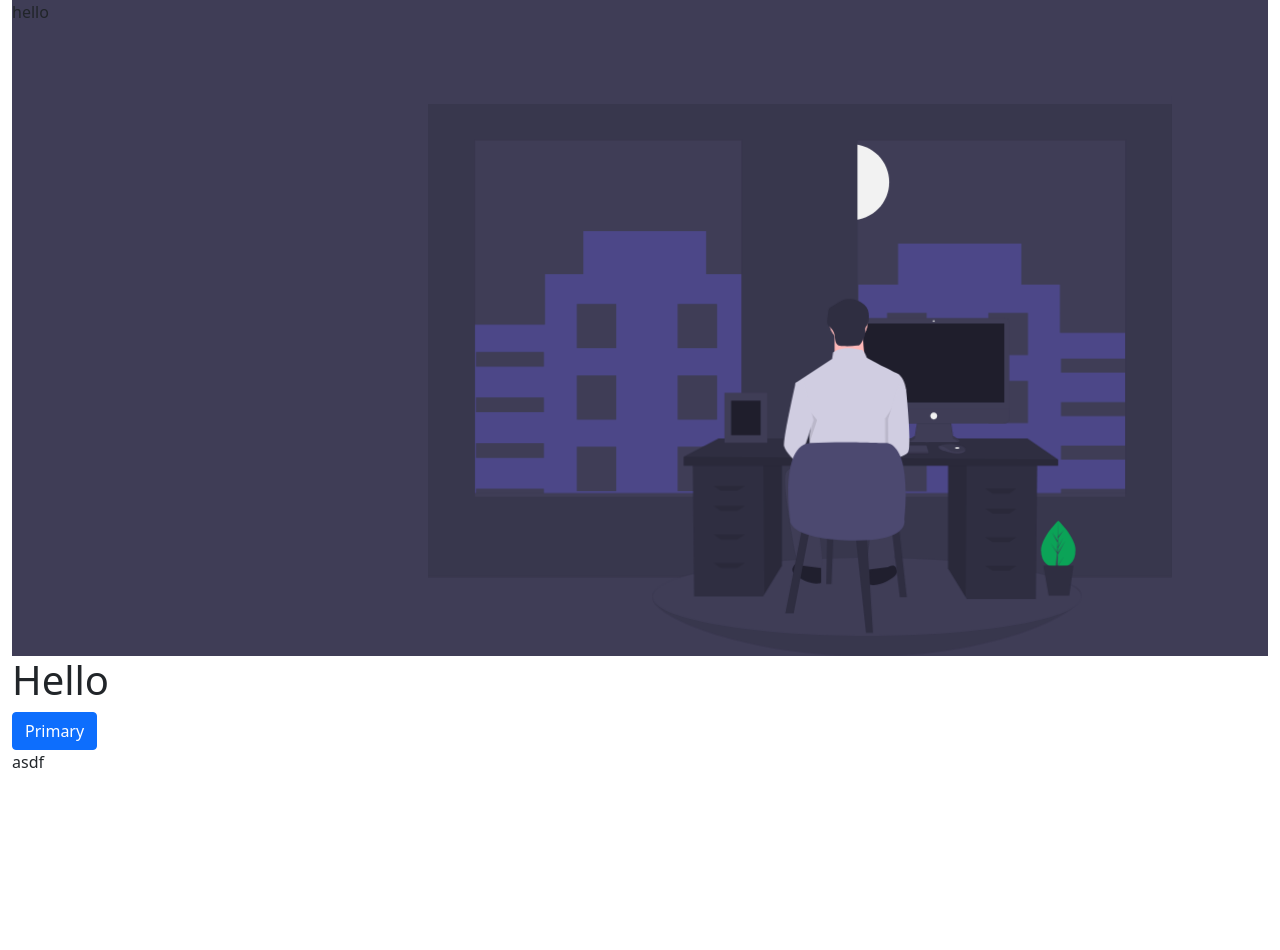
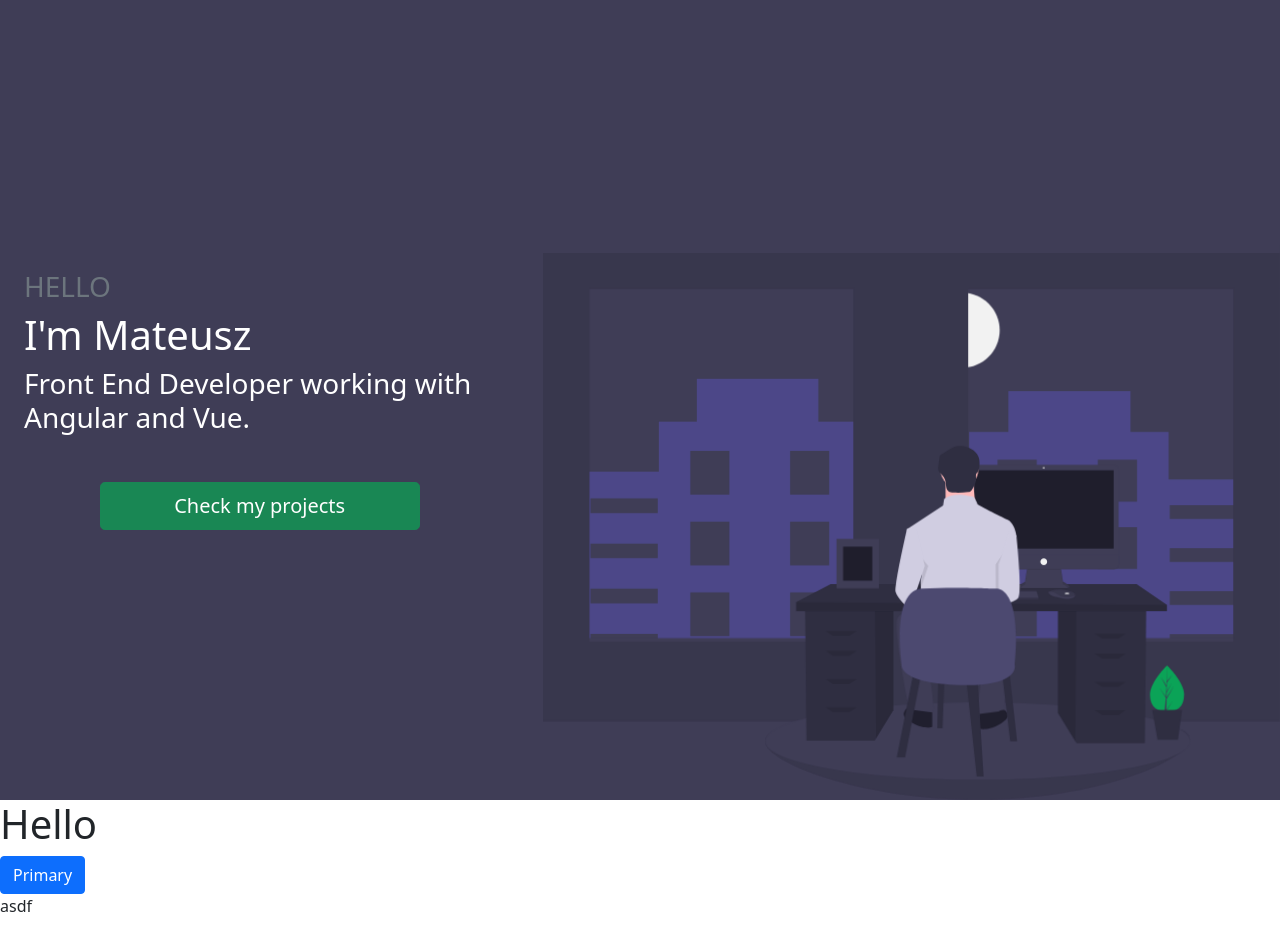
Before and after one commit to ragtam/mgk, a Svelte app: page / in a window 1280 px wide. Shown: the top 950 px of the page. Built offline with nearby package versions, Linux system fonts and the light colour scheme.

Commit message:
home, first draft

```diff
--- a/src/App.svelte
+++ b/src/App.svelte
@@ -3,7 +3,7 @@
 	import '../node_modules/bootstrap/dist/css/bootstrap.min.css';
 </script>
 
-<div class="container-fluid">
+<div class="">
 	<Home />
 	<h1>Hello</h1>
 	<button type="button" class="btn btn-primary">Primary</button>
--- a/src/home-screen/Home.svelte
+++ b/src/home-screen/Home.svelte
@@ -3,9 +3,17 @@
 </script>
 
 <div class="background-color">
-	<div class="row">
-		<div class="col-12 col-md-3">hello</div>
-		<div class="col-12 col-md-9">
+	<div class="row test">
+		<div class="col-12 col-lg-5 d-flex align-items-center min-height--half-screen">
+			<div class="container">
+				<h3 class="text-uppercase text-muted">Hello</h3>
+				<h1 class="fs-1 text-white">I'm Mateusz</h1>
+				<h3 class="text-white">Front End Developer working with Angular and Vue.</h3>
+				<button type="button" class="btn btn-success btn-lg button-style mt-5"> Check my projects </button>
+			</div>
+		</div>
+
+		<div class="col-12 col-lg-7 d-flex align-items-end">
 			<ManBehindTheDesk />
 		</div>
 	</div>
@@ -14,7 +22,25 @@
 <style>
 	.background-color {
 		background-color: #3f3d56;
-		max-height: 100vh;
 		overflow: hidden;
 	}
+
+	.min-height--half-screen {
+		min-height: 50vh;
+	}
+
+	.margin-x {
+		margin: 0em 2em;
+		width: 100%;
+	}
+
+	.test {
+		height: 100vh;
+	}
+
+	.button-style {
+		display: block;
+		margin: 0 auto;
+		min-width: 25vw;
+	}
 </style>
--- a/src/home-screen/Man-Behind-The-Desk.svelte
+++ b/src/home-screen/Man-Behind-The-Desk.svelte
@@ -395,9 +395,3 @@
 		</clipPath>
 	</defs>
 </svg>
-
-<style>
-	svg {
-		margin: 6em 6em 0em 6em;
-	}
-</style>
```
